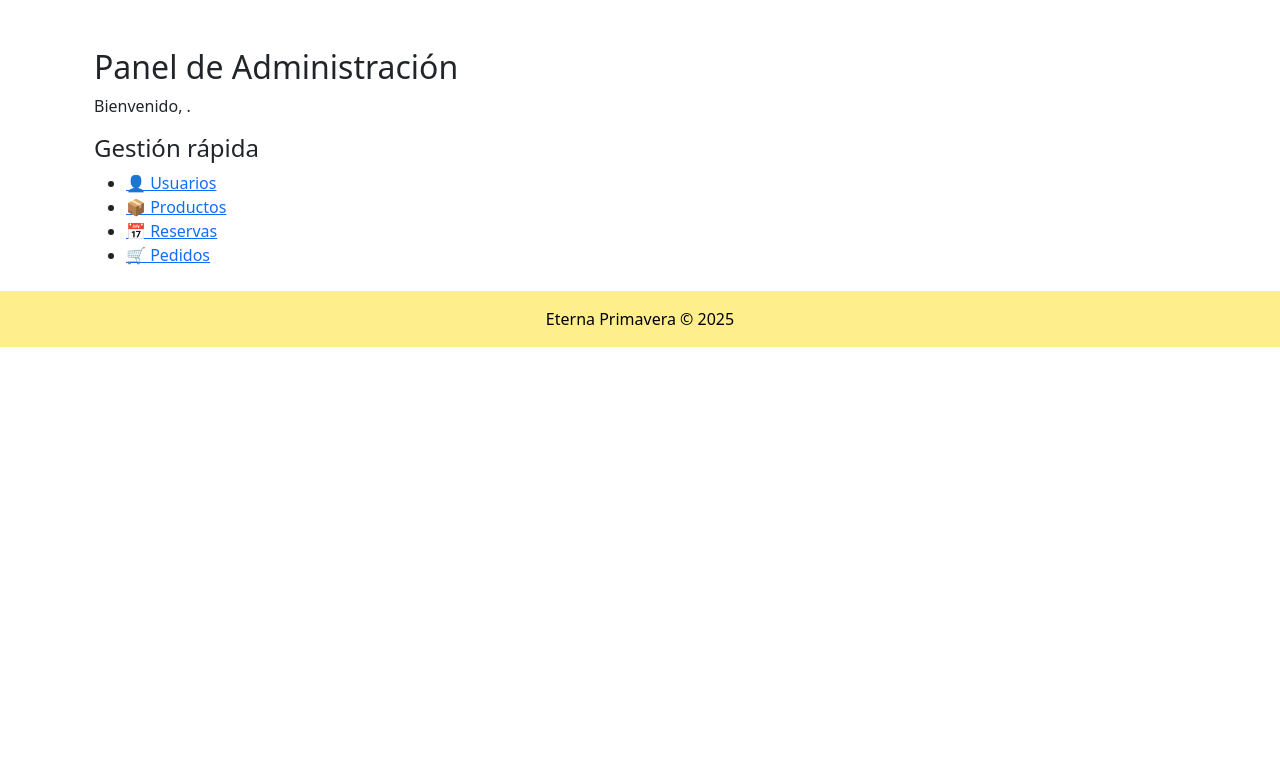
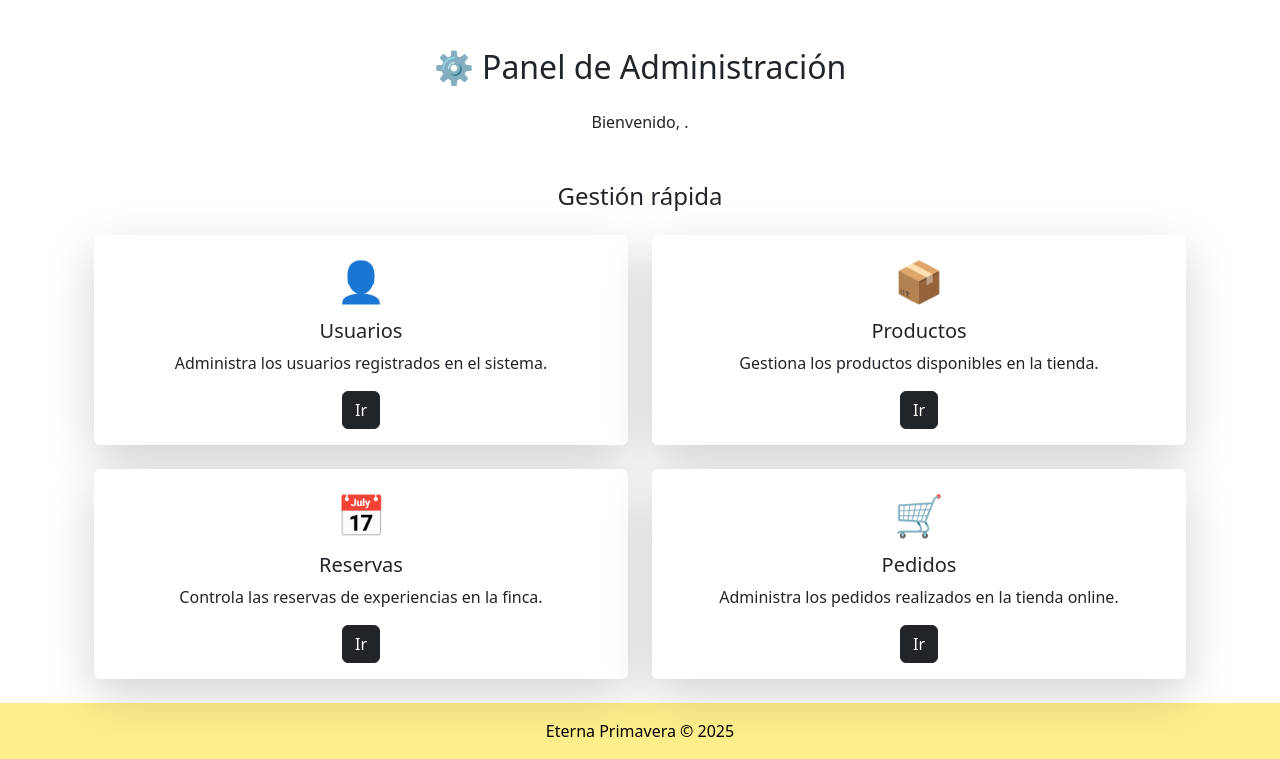
Before and after one commit to alexahurtado08/EternaPrimaveraa, a Django app: page /usuarios/admin_home/ in a window 1280 px wide. Shown: the part 56-815 px from the top of the page. Before the commit the page ends 403 px from the top, so only its background shows below. Run offline with Django 5.2, Linux system fonts and the light colour scheme; the visitor is signed in with stand-in values (Sample User, id 1).

Commit message:
Mejora template admin_home

```diff
--- a/usuarios/templates/usuarios/admin_home.html
+++ b/usuarios/templates/usuarios/admin_home.html
@@ -2,15 +2,59 @@
 
 {% block content %}
 <div class="container mt-5">
-    <h2>Panel de Administración</h2>
-    <p>Bienvenido, {{ user.nombre }}.</p>
+    <h2 class="mb-4 text-center">⚙️ Panel de Administración</h2>
+    <p class="text-center">Bienvenido, <strong>{{ user.nombre }}</strong>.</p>
 
-    <h4>Gestión rápida</h4>
-    <ul>
-        <li><a href="{% url 'usuarios:lista_usuarios' %}">👤 Usuarios</a></li>
-        <li><a href="{% url 'producto:lista_productos' %}">📦 Productos</a></li>
-        <li><a href="{% url 'reservas:lista_reservas' %}">📅 Reservas</a></li>
-        <li><a href="{% url 'pedidos:lista_pedidos' %}">🛒 Pedidos</a></li>
-    </ul>
+    <h4 class="mt-5 mb-4 text-center">Gestión rápida</h4>
+
+    <div class="row row-cols-1 row-cols-md-2 g-4">
+        <!-- Usuarios -->
+        <div class="col">
+            <div class="card h-100 shadow-lg border-0">
+                <div class="card-body text-center">
+                    <div class="fs-1">👤</div>
+                    <h5 class="card-title mt-2">Usuarios</h5>
+                    <p class="card-text">Administra los usuarios registrados en el sistema.</p>
+                    <a href="{% url 'usuarios:lista_usuarios' %}" class="btn btn-dark">Ir</a>
+                </div>
+            </div>
+        </div>
+
+        <!-- Productos -->
+        <div class="col">
+            <div class="card h-100 shadow-lg border-0">
+                <div class="card-body text-center">
+                    <div class="fs-1">📦</div>
+                    <h5 class="card-title mt-2">Productos</h5>
+                    <p class="card-text">Gestiona los productos disponibles en la tienda.</p>
+                    <a href="{% url 'producto:lista_productos' %}" class="btn btn-dark">Ir</a>
+                </div>
+            </div>
+        </div>
+
+        <!-- Reservas -->
+        <div class="col">
+            <div class="card h-100 shadow-lg border-0">
+                <div class="card-body text-center">
+                    <div class="fs-1">📅</div>
+                    <h5 class="card-title mt-2">Reservas</h5>
+                    <p class="card-text">Controla las reservas de experiencias en la finca.</p>
+                    <a href="{% url 'reservas:lista_reservas' %}" class="btn btn-dark">Ir</a>
+                </div>
+            </div>
+        </div>
+
+        <!-- Pedidos -->
+        <div class="col">
+            <div class="card h-100 shadow-lg border-0">
+                <div class="card-body text-center">
+                    <div class="fs-1">🛒</div>
+                    <h5 class="card-title mt-2">Pedidos</h5>
+                    <p class="card-text">Administra los pedidos realizados en la tienda online.</p>
+                    <a href="{% url 'pedidos:lista_pedidos' %}" class="btn btn-dark">Ir</a>
+                </div>
+            </div>
+        </div>
+    </div>
 </div>
 {% endblock %}
```
